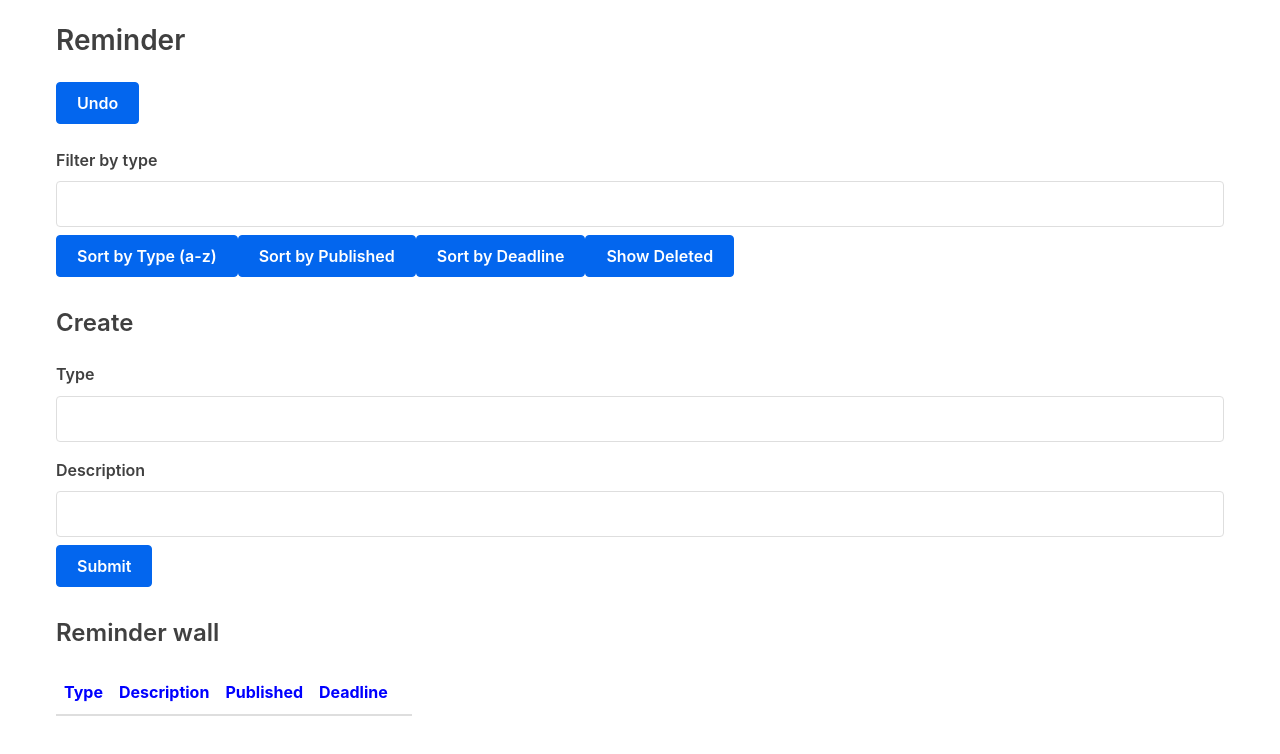
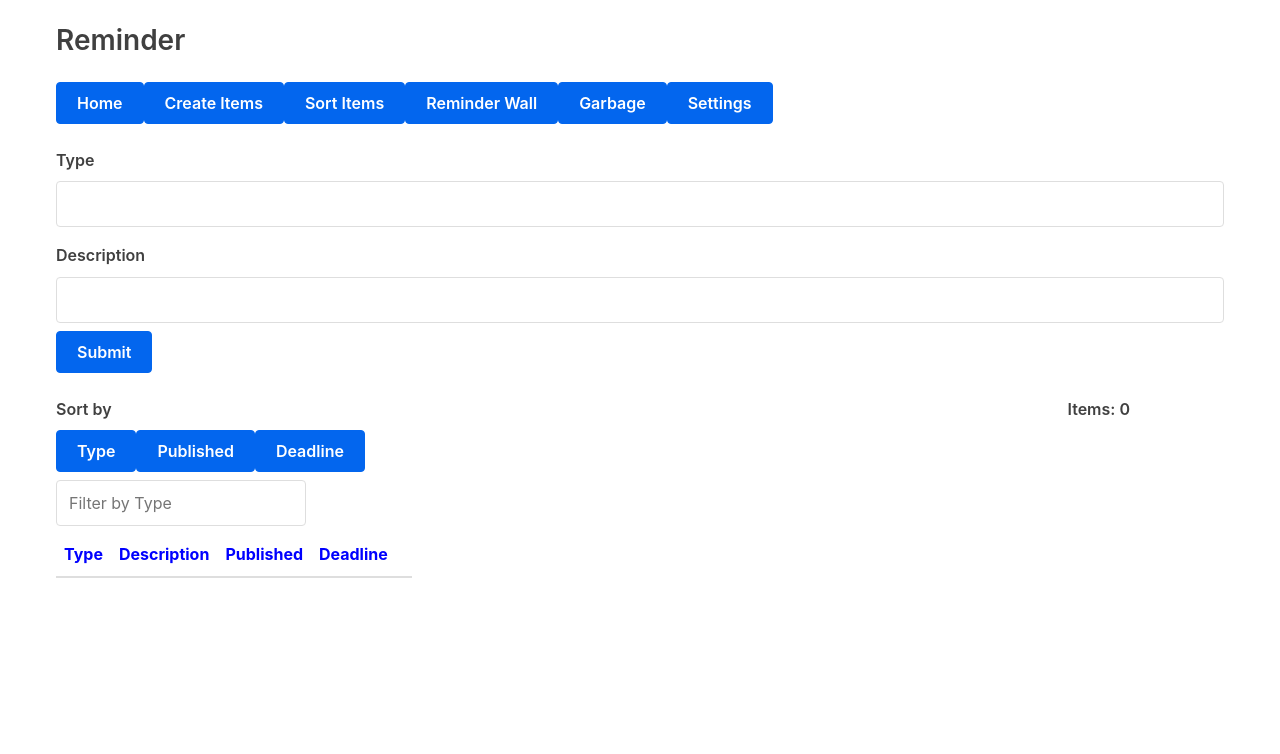
Before and after one commit to eSerrano24/Reminder_app, a React (Create React App) app: page / in a window 1280 px wide. Shown: the top 754 px of the page. Built offline with nearby package versions, Linux system fonts and the light colour scheme.

Commit message:
created Navjs, renders now choose wich tags to display depending on state

```diff
--- a/src/App.js
+++ b/src/App.js
@@ -1,8 +1,8 @@
 import React, { Component } from "react";
 import Table from "./Table";
 import Form from "./Form";
-import Filter from "./Filter";
-import Options from "./Options";
+import Sort from "./Sort";
+import Nav from "./Nav";
 
 class App extends Component {
   state = {
@@ -10,12 +10,12 @@ class App extends Component {
     filterArr: [],
     filterExpression: '',
     deleted: [],
-    deletePage: "FALSE"
+    page: "HOME",
   };
 
   removeCharacter = index => { // does not work for the trash yet
-    const {reminders, deleted, deletePage } = this.state;
-    if (deletePage === "TRUE") {
+    const {reminders, deleted, page } = this.state;
+    if (page === "GARBAGE") {
       const newArr = deleted.filter((notused, i) => {
         return i !== index;
       });
@@ -71,21 +71,33 @@ class App extends Component {
     return filter;
   }
 
+  changePage = event => {
+
+    const {name, value} = event.target; // name i.e. GARBAGE value.arr == deleted
+    const {deleted, reminders} = this.state;
+    let obj = [];
+
+    if (name === 'GARBAGE') {
+      obj = deleted;
+    } else if (name === 'HOME') {
+      obj = reminders;
+    }
+
+    this.setState({
+      page: name,
+      [value.arr]: obj,
+      filterArr: obj
+    });
+  }
+
   sortTable = (event) => {
-    const {reminders, deleted, deletePage} = this.state;
-    const {name, value} = event.target;
+    const {reminders, deleted} = this.state;
+    const {name, value} = event.target; // value is: reminders name: ex: published
 
     let obj; let returned = 0;
-    if (name === 'deleted') {
-      obj = deleted;
-      if (deletePage === 'FALSE') {
-        this.setState({deletePage: 'TRUE'});
-      }
-    } else if (name === 'alphabetized') {
-      if (deletePage==="TRUE") {
-        this.setState({deletePage: "FALSE"});
-      }
-      obj = [].concat(reminders).sort(function(a, b) {
+
+    obj = [].concat(reminders).sort(function(a,b) {
+        if (name === 'alphabetized') {
           if (a.type.toLowerCase() < b.type.toLowerCase()) {
             returned = -1;
           }
@@ -93,15 +105,9 @@ class App extends Component {
             returned = 1;
           }
           return returned;
-      });
         } // end of aphabetized
-    else {
-      if (deletePage==="TRUE") {
-        this.setState({deletePage: "FALSE"});
-      }
-      obj = [].concat(reminders).sort(function(a,b) {
         if (name === 'deadline') {
-          // alert('returned deadline');
+
           if (a.deadline > b.deadline) {
             returned = -1;
           }
@@ -111,8 +117,7 @@ class App extends Component {
           return returned;
         }
         if (name === 'published') {
-          // alert('returned published');
-          returned = a.created - b.created
+          returned = a.created - b.created;
         }
         return returned;
       });
@@ -122,7 +127,6 @@ class App extends Component {
         [value]: obj
       });
 
-    }
     this.setState({
       filterArr: this.selectFilter(this.state.filterExpression, obj),
     })
@@ -133,7 +137,6 @@ class App extends Component {
       if (deleted.length > 0) {
         const push = deleted[deleted.length-1];
         const newArr = [...reminders, push];
-        alert(push.deadline);
         this.setState({
         reminders: newArr,
         deleted: deleted.filter((val, ind) => {
@@ -159,23 +162,50 @@ class App extends Component {
   }
 
   render() {
-    const { reminders, filterExpression, filterArr, deletePage, deleted} = this.state;
+    let { reminders, filterExpression, filterArr, page, deleted} = this.state;
+    if (page === 'GARBAGE') {
       return (
         <div className="container">
           <h3>Reminder</h3>
-        <button onClick={this.undo}>Undo</button>
-        <Filter
-          filterExpression={filterExpression}
-          handleFilter={this.handleFilter}
+          <Nav changePage = {this.changePage}/>
+          <Sort reminders={reminders} sortTable = {this.sortTable}/>
+
+          <label>Items: {filterArr.length}</label>
+          <Table
+            page = {page}
+            deleted = {deleted}
+            original = {reminders}
+            filterArr = {filterArr}
+            removeCharacter = {this.removeCharacter}
+            updateReminders = {this.updateReminders}
           />
-        <Options reminders={reminders} sortTable = {this.sortTable}/>
-        <h4>Create</h4>
+        </div>
+      );
+    } else {
+      return (
+        <div className="container">
+
+          <h3>Reminder</h3>
+
+          <Nav changePage = {this.changePage}/>
+
           <Form
             handleSubmit={this.handleSubmit}
           />
-        <h4>Reminder wall</h4>
+
+          <label style={{position:'absolute', right:'150px'}}>Items: {filterArr.length}</label>
+
+          <Sort
+            reminders={reminders}
+            sortTable = {this.sortTable}
+            undo = {this.undo}
+
+            length = {deleted.length}
+            filterExpression = {filterExpression}
+            handleFilter = {this.handleFilter}
+          />
+
           <Table
-          deletePage = {deletePage}
             deleted = {deleted}
             original = {reminders}
             filterArr = {filterArr}
@@ -186,5 +216,6 @@ class App extends Component {
       );
     }
   }
+}
 
 export default App;
--- a/src/Filter.js
+++ b/src/Filter.js
@@ -4,18 +4,17 @@ const Filter = props => {
 
     // to concat the input
     const {filterExpression} = props;
-
+    let styles = {width:'250px'};
     return (
-      <div>
-        <label>Filter by type</label>
         <input
           type="text"
           name="filter"
           id="filter"
           value={filterExpression}
           onChange={props.handleFilter}
+          style = {styles}
+          placeholder = 'Filter by Type'
         />
-      </div>
     )
 }
 
--- /dev/null
+++ b/src/Nav.js
@@ -0,0 +1,17 @@
+import React from "react";
+
+const Nav = props => {
+        // style out the color of the tabs if we are on that section
+        return (
+            <div>
+                <button name='HOME' value={{arr: 'reminders'}} onClick={props.changePage}>Home</button>
+                <button>Create Items</button>
+                <button>Sort Items</button>
+                <button>Reminder Wall</button>
+                <button name='GARBAGE' value={{arr: 'deleted', page: 'page'}} onClick={props.changePage}>Garbage</button>
+                <button>Settings</button>
+            </div>
+        )
+}
+
+export default Nav;
--- a/src/Options.js
+++ /dev/null
@@ -1,15 +0,0 @@
-import React from 'react';
-
-const Options = props => {
-
-    return (
-        <div>
-            <button name='alphabetized' value='reminders' onClick={props.sortTable}>Sort by Type (a-z)</button>
-            <button name='published' value='reminders' onClick={props.sortTable}>Sort by Published</button>
-            <button name='deadline' value='reminders' onClick={props.sortTable}>Sort by Deadline</button>
-            <button name='deleted' value='deleted' onClick={props.sortTable}>Show Deleted</button>
-        </div>
-    );
-}
-
-export default Options;
--- /dev/null
+++ b/src/Sort.js
@@ -0,0 +1,36 @@
+import React from 'react';
+import Filter from './Filter';
+
+const Sort = props => {
+
+    if (props.length > 0)  {
+        return (
+            <div>
+                <label>Sort by</label>
+                <button name='alphabetized' value='reminders' onClick={props.sortTable}>Type</button>
+                <button name='published' value='reminders' onClick={props.sortTable}>Published</button>
+                <button name='deadline' value='reminders' onClick={props.sortTable}>Deadline</button>
+                <Filter
+                    filterExpression={props.filterExpression}
+                    handleFilter={props.handleFilter}
+                />
+                <button onClick={props.undo}>Undo</button>
+            </div>
+        );
+    } else {
+        return(
+        <div>
+            <label>Sort by</label>
+            <button name='alphabetized' value='reminders' onClick={props.sortTable}>Type</button>
+            <button name='published' value='reminders' onClick={props.sortTable}>Published</button>
+            <button name='deadline' value='reminders' onClick={props.sortTable}>Deadline</button>
+            <Filter
+                filterExpression={props.filterExpression}
+                handleFilter={props.handleFilter}
+            />
+        </div>
+        )
+    }
+}
+
+export default Sort;
--- a/src/Table.js
+++ b/src/Table.js
@@ -4,7 +4,7 @@ import EdiText from 'react-editext';
 let count = 0;
 const Table = props => {
 
-  const { original, filterArr, removeCharacter, deletePage, deleted, updateReminders } = props;
+  const { original, filterArr, removeCharacter, deleted, updateReminders } = props;
 
   return (
     <table id = "myTable" style={{color: "blue", width: "auto"}}>
@@ -13,7 +13,6 @@ const Table = props => {
         original = {original}
         filterArr={filterArr}
         removeCharacter={removeCharacter}
-        deletePage = {deletePage}
         deleted = {deleted}
         updateReminders = {updateReminders}
       />
```
Also changed, not shown: src/Form.js (+1 -12 lines). Lines whose indentation alone changed are shown as unchanged.
